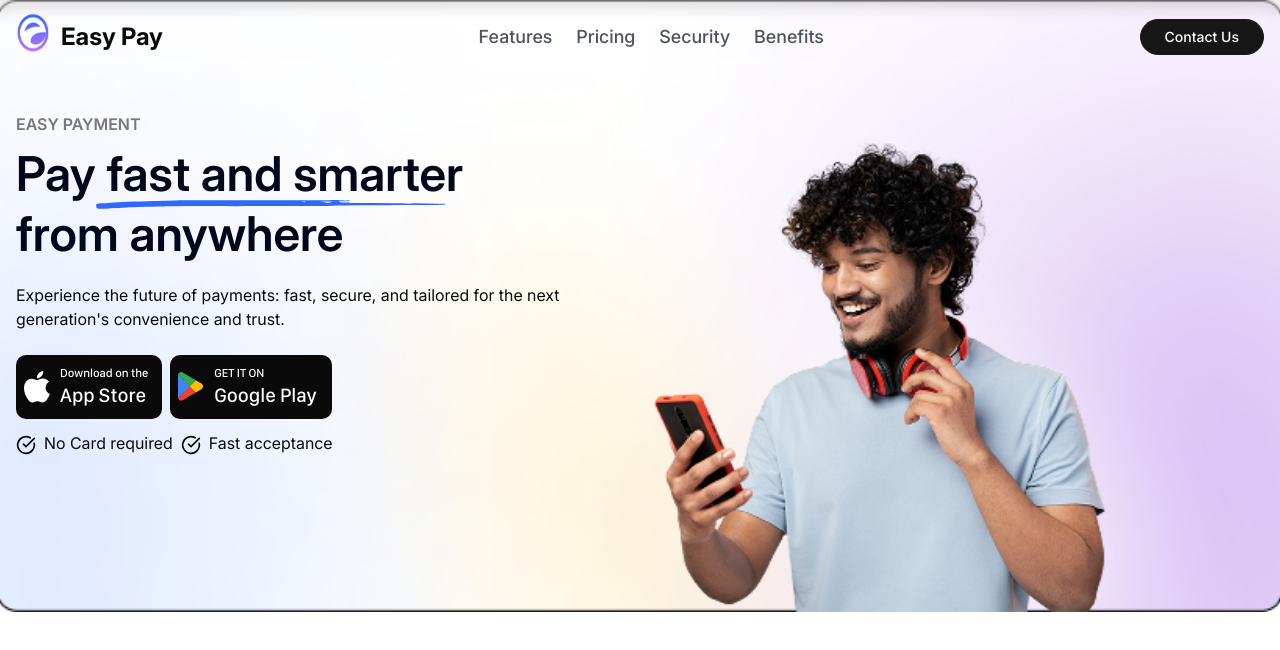
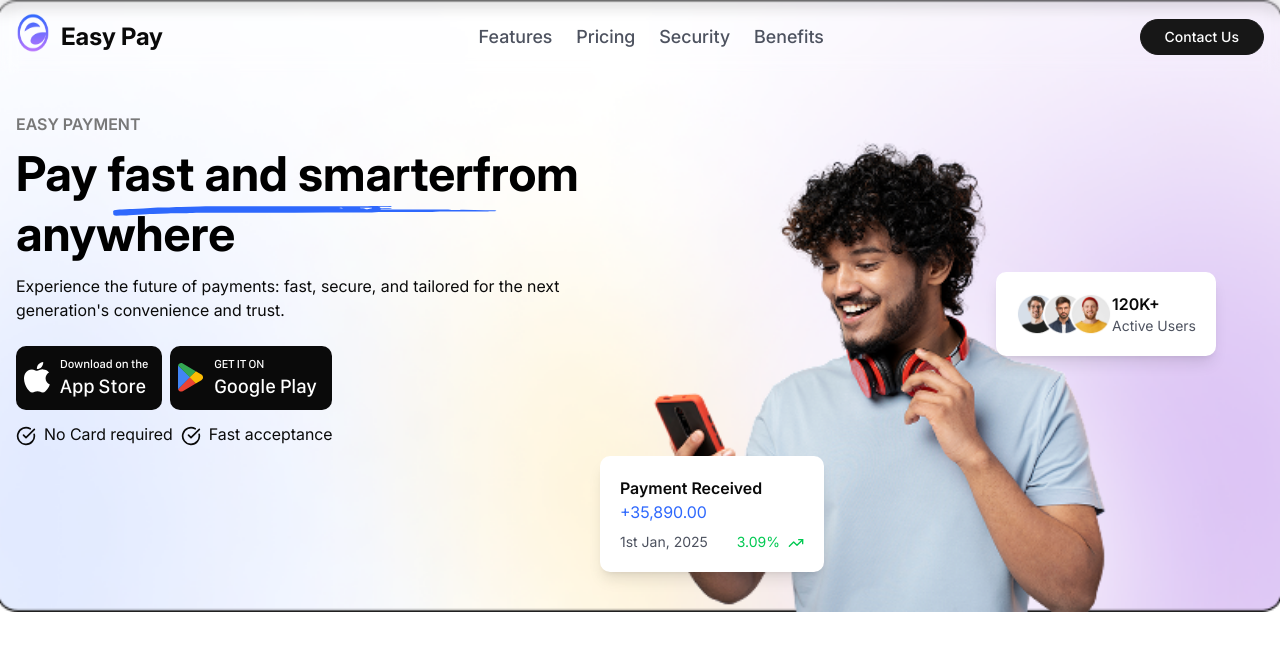
Before and after one commit to md-zeon/easy-pay, a Next.js app: page / in a window 1280 px wide. Shown: the top 650 px of the page. Built offline with nearby package versions, Linux system fonts and the light colour scheme.

Commit message:
Hero Section Design Complete

```diff
--- a/components/Hero.tsx
+++ b/components/Hero.tsx
@@ -1,23 +1,30 @@
-import { CheckCircleIcon } from 'lucide-react'
+import { CheckCircleIcon, TrendingUp } from 'lucide-react'
 import StoreButton from './button/StoreButton'
 import Image from 'next/image'
 
 const Hero = () => {
     return (
-        <section className='relative'>
+        <section className='relative overflow-hidden'>
             <div className='grid grid-cols-1 sm:grid-cols-2 px-4 pt-28 max-w-[1440px] mx-auto'>
                 {/* Left Content */}
                 <article>
                     <h3 className='text-[#787878] uppercase font-semibold mb-2'>EASY PAYMENT</h3>
-                    <div>
-                        <h1 className='text-[#01081B] text-5xl font-semibold leading-tight'>Pay fast and smarter <br /> from anywhere</h1>
-                        <Image src="/icons/underline.svg"
-                            width={350}
-                            height={12}
-                            alt="Underline"
-                            className='relative bottom-16 -right-20'
-                        />
-                    </div>
+                    <h1 className="mt-2 text-4xl text-black md:text-5xl font-bold leading-tight">
+                        <span className="relative inline-block">
+                            Pay fast and smarter
+                            <span className="absolute -bottom-1 sm:-bottom-3 right-1/4 translate-x-1/2 lg:-right-10 lg:translate-x-0 w-[200px] sm:w-[280px] lg:w-[400px]">
+                                <Image
+                                    src="/icons/underline.svg"
+                                    alt="underline vector"
+                                    width={200}
+                                    height={200}
+                                    className="w-96"
+                                />
+                            </span>
+                        </span>
+
+                        from anywhere
+                    </h1>
                     <p className='mt-2.5 mb-6'>Experience the future of payments: fast, secure, and tailored for the next generation&apos;s convenience and trust.</p>
                     {/* Buttons */}
                     <div className='flex gap-2 items-center'>
@@ -45,10 +52,38 @@ const Hero = () => {
                 </article>
                 {/* Right Content */}
                 <article>
-                    <Image src="/images/hero-image.png" alt="Hero Image" width={500} height={500} />
+                    <div className='relative'>
+                        <Image src="/images/hero-image.png" alt="Hero Image" width={500} height={500} />
+                        {/* Card 1 */}
+                        <div className='p-5 rounded-lg bg-white w-56 shadow-lg absolute bottom-10 -left-10'>
+                            <h4 className='font-semibold'>Payment Received</h4>
+                            <p className='text-[#2E68FD]'>+35,890.00</p>
+                            <div className='flex justify-between mt-2 gap-2 text-sm'>
+                                <span className='text-[#4D525F]'>1st Jan, 2025</span>
+                                <span className='text-green-500'>
+                                    3.09% <TrendingUp className='inline-block ml-1' size={16} />
+                                </span>
+                            </div>
+                        </div>
+
+                        {/* Card 2 */}
+                        <div className='flex justify-between items-center p-5 rounded-lg bg-white w-max shadow-lg absolute top-40 right-12'>
+                            <Image
+                                src="/images/avatars.png"
+                                alt='Avatars'
+                                width={96}
+                                height={40}
+                            />
+                            <div>
+                                <h4 className='font-semibold'>120K+</h4>
+                                <p className='text-sm text-[#4D525F]'>Active Users</p>
+                            </div>
+                        </div>
+                    </div>
                 </article>
             </div>
-            <Image src="/images/hero-bg.png" alt="Hero Background" layout="fill" objectFit="cover" className='-z-30 w-full h-full ' />
+            {/* Background Image */}
+            <Image src="/images/hero-bg.png" alt="Hero Background" className='-z-30 w-full h-full object-cover object-center' priority fill />
         </section>
     )
 }
--- a/components/button/StoreButton.tsx
+++ b/components/button/StoreButton.tsx
@@ -1,5 +1,6 @@
 import Image from "next/image"
 import { Button } from "../ui/button"
+import Link from "next/link";
 
 interface StoreButtonProps {
     src: string;
@@ -9,7 +10,8 @@ interface StoreButtonProps {
 
 const StoreButton = ({ src, title, subtitle }: StoreButtonProps) => {
     return (
-        <Button className='py-2.5 px-2 w-max h-fit rounded-lg bg-foreground text-background'>
+        <Link href="#">
+            <Button className='py-2.5 cursor-pointer px-2 w-max h-fit rounded-lg bg-foreground text-background'>
                 <div className="flex gap-2.5 items-center justify-between font-medium">
                     <Image src={src} alt={title} width={26} height={26} />
                     <div className='font-sf-compact-display'>
@@ -18,6 +20,7 @@ const StoreButton = ({ src, title, subtitle }: StoreButtonProps) => {
                     </div>
                 </div>
             </Button>
+        </Link>
     )
 }
 
```
Also changed, not shown: public/images/Avatars.svg (added), public/images/avatars.png (added). Lines whose indentation alone changed are shown as unchanged.
